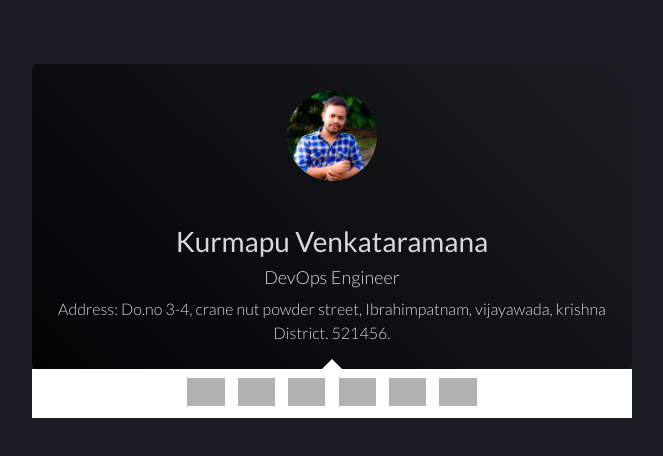
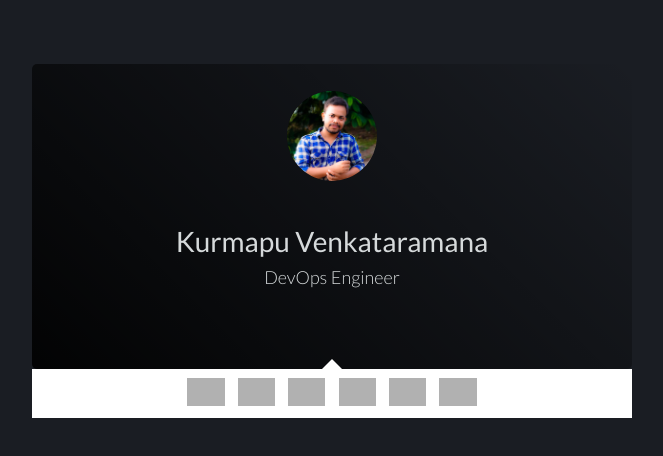
Before and after one commit to venkkit/venkkicard, a plain HTML site: page index.html in a window 1280 px wide. Shown: the whole page, without its empty margins (316-979 px from the left). Drawn offline with nearby package versions, Linux system fonts and the light colour scheme; grey boxes are pictures that could not be loaded.

Commit message:
address comiit

```diff
--- a/index.html
+++ b/index.html
@@ -30,7 +30,9 @@
   <!-- bit of a bio; who are you? -->
   <div class="profile-bio">
 
-    <p>Address: Do.no 3-4, crane nut powder street,  Ibrahimpatnam,  vijayawada, krishna District.  521456.</p>
+    <p>
+<!--       Address: Do.no 3-4, crane nut powder street,  Ibrahimpatnam,  vijayawada, krishna District.  521456. -->
+    </p>
 
   </div>
 
```
